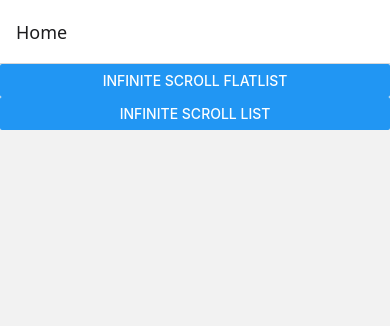
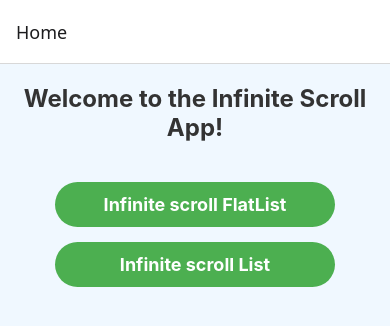
Before and after one commit to ApsalSyed/InfiniteLoader, a React Native app: screen /Home in a window 390 px wide. Shown: the top 326 px of the page. Built offline with nearby package versions, Linux system fonts and the light colour scheme.

Commit message:
home page ui changee

```diff
--- a/src/home/home.js
+++ b/src/home/home.js
@@ -1,25 +1,74 @@
-import { useNavigation } from '@react-navigation/native';
 import React from 'react';
-import { Button, View } from 'react-native';
+import {
+  Button,
+  View,
+  Text,
+  StyleSheet,
+  TouchableOpacity,
+  ScrollView,
+  SafeAreaView,
+} from 'react-native';
+import {useNavigation} from '@react-navigation/native';
 
 const HomePage = () => {
-    const navigation = useNavigation();
+  const navigation = useNavigation();
+
   return (
-    <View>
-      <Button
-        title="Infinite scroll FlatList"
-        onPress={() => {
-          navigation.navigate('InfiniteScrollFlatLists');
-        }}
-      />
-      <Button
-        title="Infinite scroll List"
-        onPress={() => {
-          navigation.navigate('InfiniteScrollList');
-        }}
-      />
-    </View>
+    <SafeAreaView style={styles.container}>
+      <ScrollView contentContainerStyle={styles.scrollViewContent}>
+        <Text style={styles.title}>Welcome to the Infinite Scroll App!</Text>
+
+        <TouchableOpacity
+          style={styles.button}
+          onPress={() => {
+            navigation.navigate('InfiniteScrollFlatLists');
+          }}>
+          <Text style={styles.buttonText}>Infinite scroll FlatList</Text>
+        </TouchableOpacity>
+
+        <TouchableOpacity
+          style={styles.button}
+          onPress={() => {
+            navigation.navigate('InfiniteScrollList');
+          }}>
+          <Text style={styles.buttonText}>Infinite scroll List</Text>
+        </TouchableOpacity>
+      </ScrollView>
+    </SafeAreaView>
   );
 };
 
+const styles = StyleSheet.create({
+  container: {
+    flex: 1,
+    backgroundColor: '#f0f8ff',
+  },
+  scrollViewContent: {
+    justifyContent: 'center',
+    alignItems: 'center',
+    padding: 20,
+  },
+  title: {
+    fontSize: 24,
+    fontWeight: 'bold',
+    color: '#333',
+    marginBottom: 40,
+    textAlign: 'center',
+  },
+  button: {
+    backgroundColor: '#4CAF50',
+    paddingVertical: 12,
+    paddingHorizontal: 30,
+    borderRadius: 30,
+    marginBottom: 15,
+    width: '80%',
+    alignItems: 'center',
+  },
+  buttonText: {
+    fontSize: 18,
+    color: '#fff',
+    fontWeight: 'bold',
+  },
+});
+
 export default HomePage;
```
